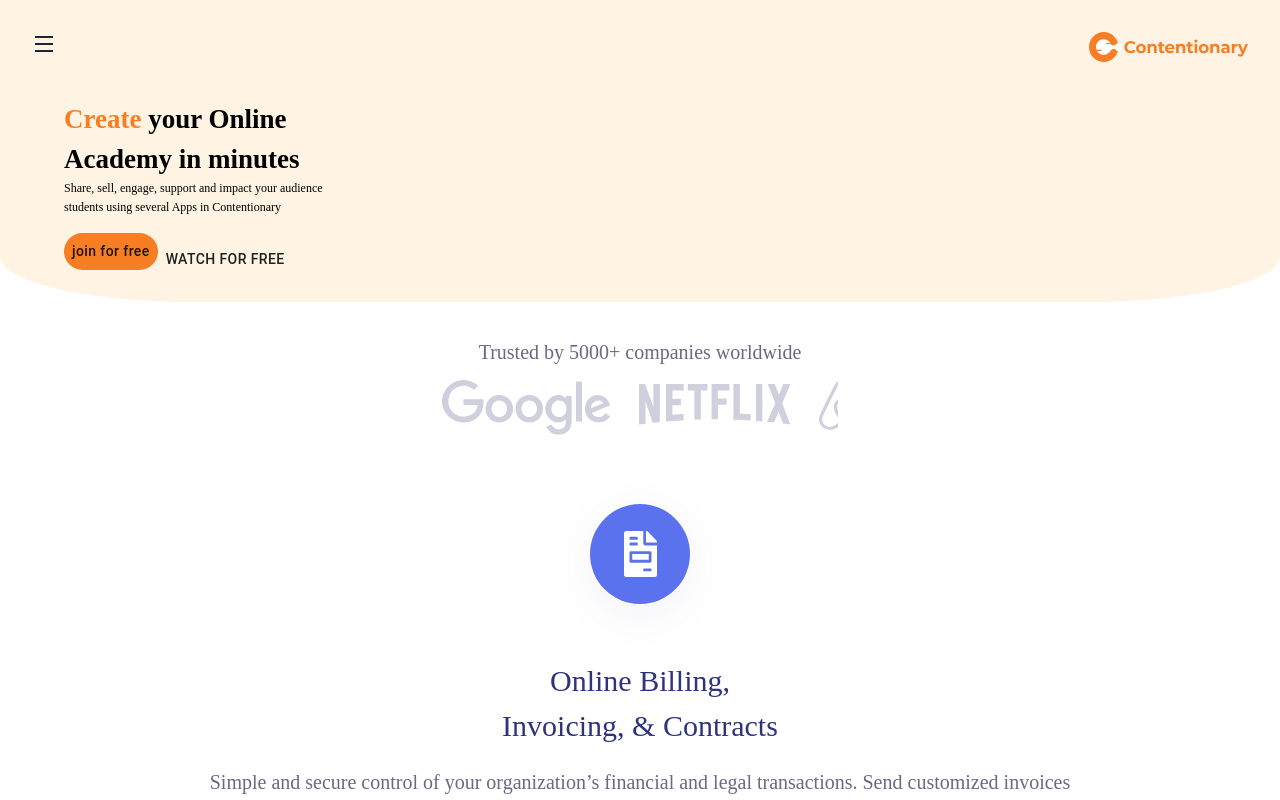
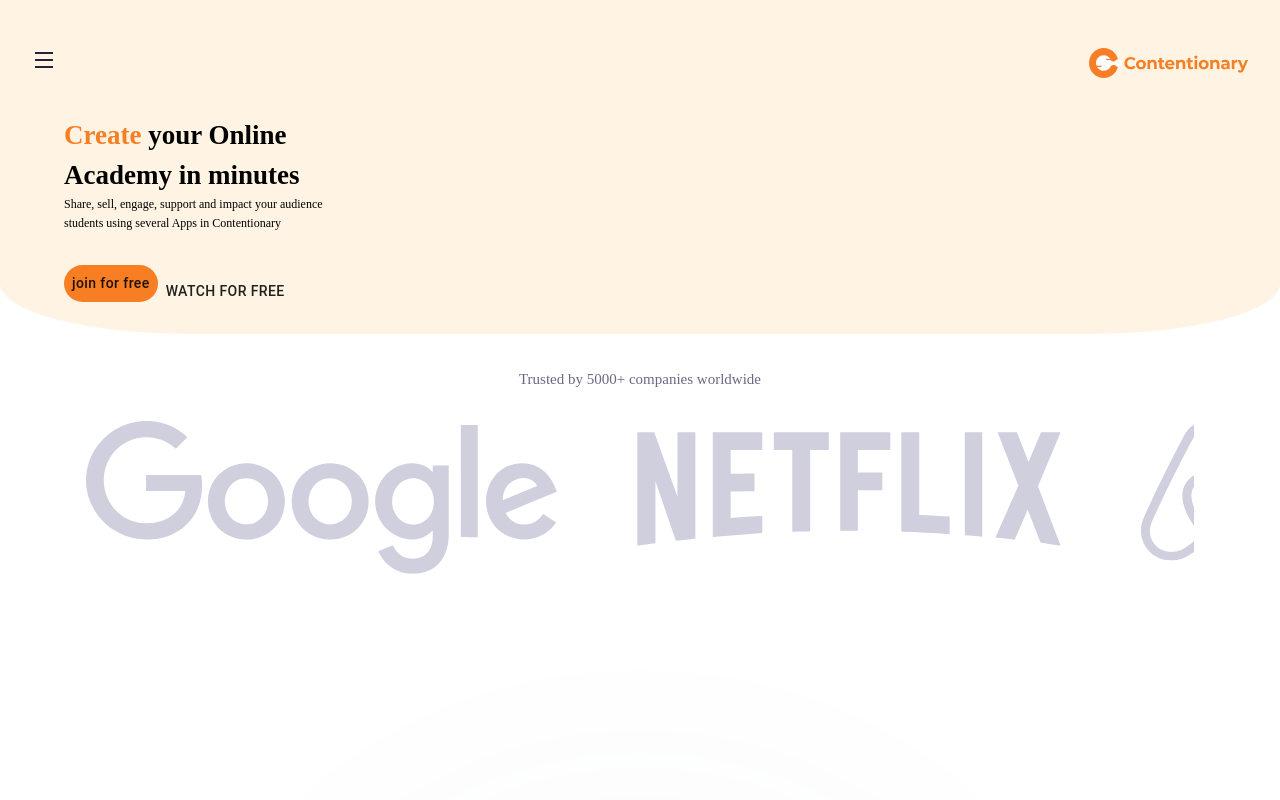
Before and after one commit to Kingswillwariboko/test-p, a React (Create React App) app: page / in a window 1280 px wide. Shown: the top 800 px of the page. Built offline with nearby package versions, Linux system fonts and the light colour scheme.

Commit message:
another changes

```diff
--- a/src/components/Navigation/navigation.scss
+++ b/src/components/Navigation/navigation.scss
@@ -7,6 +7,7 @@
         display: flex;
         justify-content: space-between;
         padding: 2rem;
+        padding-top: 3rem;
         &-ham{
             width: 50%;
         }
@@ -63,6 +64,7 @@
             font-size: 27px;
             line-height: 40px;
 
+
             span{
                 color: #F77E23;
             }
@@ -73,6 +75,7 @@
             font-weight: 400;
             font-size: 12px;
             line-height: 160%;
+            margin-bottom: 1rem;
         }
         &-btn{
             margin-top: 1rem;
--- a/src/components/services/services.scss
+++ b/src/components/services/services.scss
@@ -1,13 +1,18 @@
 .container{
     margin-top: 2rem;
     text-align: center;
+    width: 100%;
+
+    img{
+        width: 90%;
+    }
 
     h3{
         font-family: 'Poppins';
         font-style: normal;
         font-weight: 500;
         font-size: 30px;
-        line-height: 45px;
+        line-height: 40px;
         text-align: center;
 
         color: #2F327D;
@@ -21,7 +26,7 @@
         font-family: 'Poppins';
         font-style: normal;
         font-weight: 400;
-        font-size: 20px;
+        font-size: 15px;
         line-height: 180%;
         /* or 36px */
 
```
